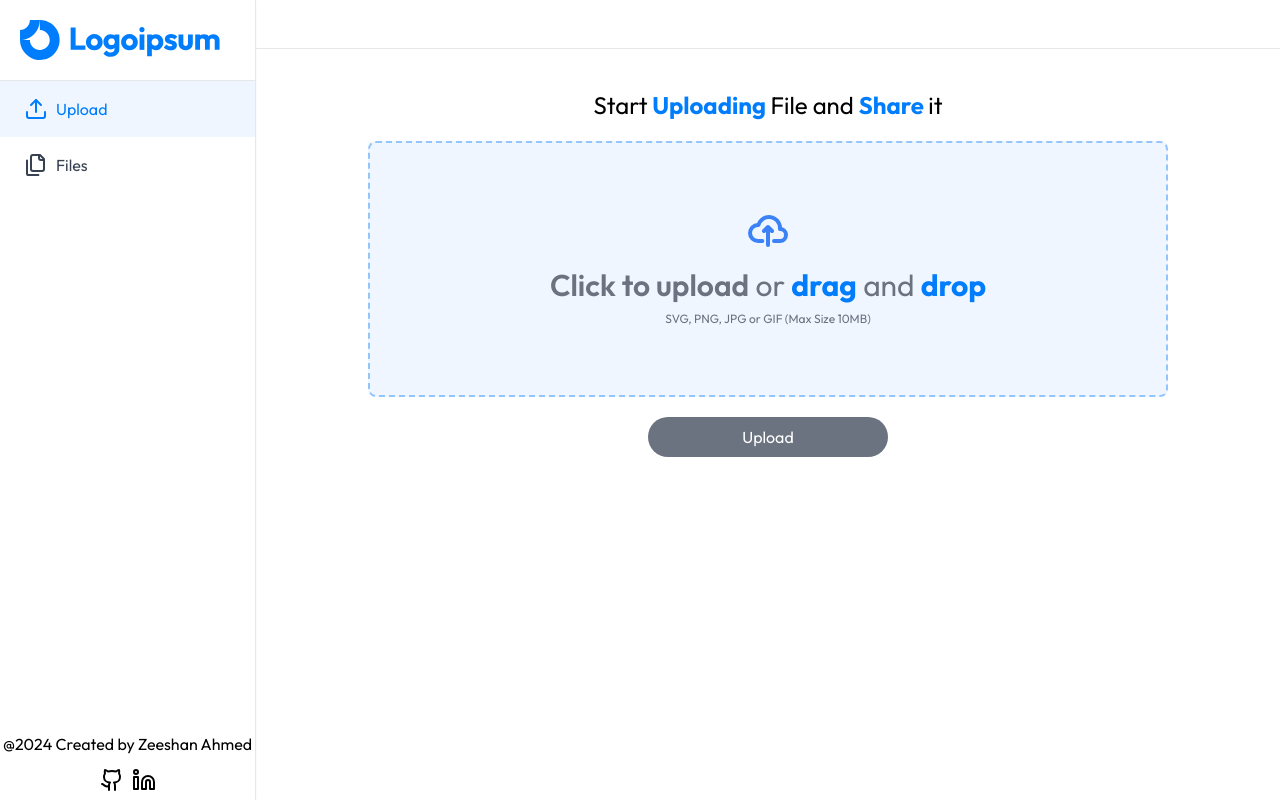
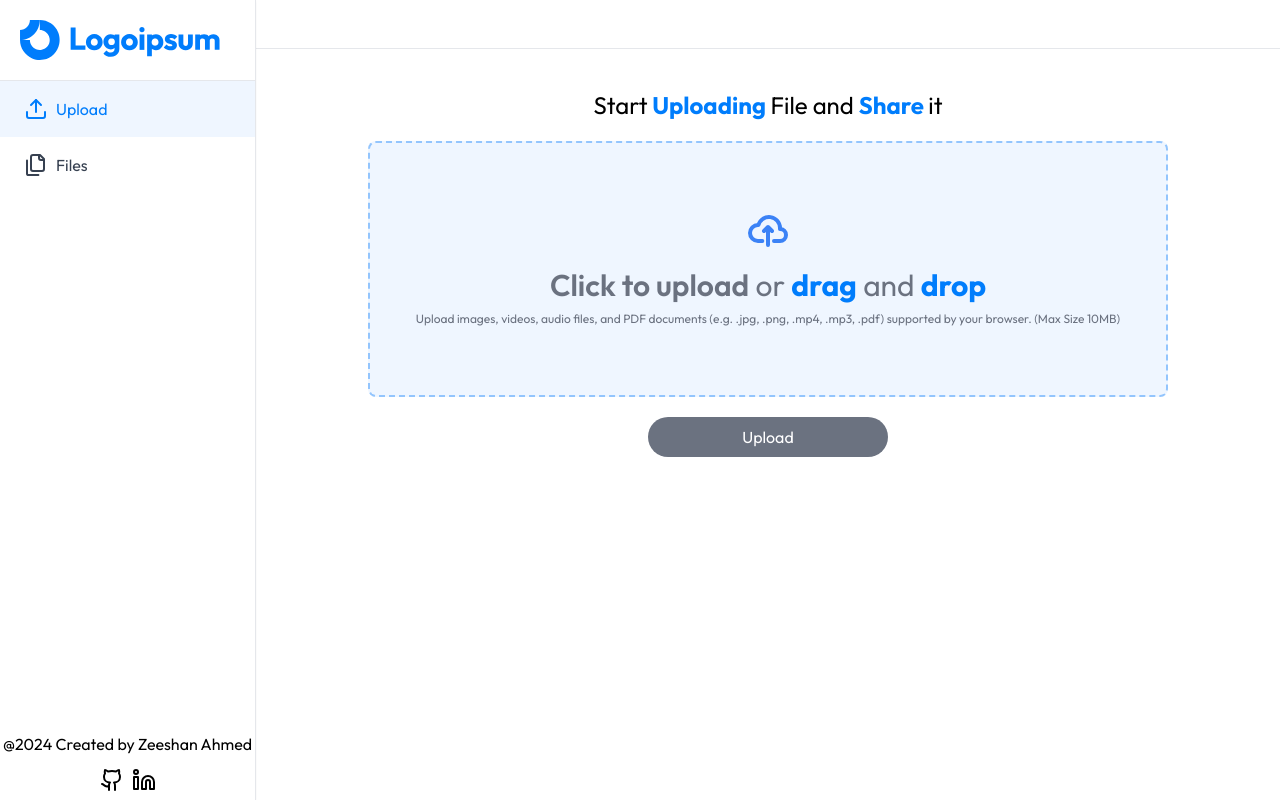
Before and after one commit to zeeshanahme-d/File-sharing-app-Next.js, a Next.js app: page /upload in a window 1280 px wide. Built offline with nearby package versions, Linux system fonts and the light colour scheme; no server answers.

Commit message:
fix: update upload file instructions to include supported file types

```diff
--- a/app/(dashboard)/(routes)/upload/_components/UploadFrom.jsx
+++ b/app/(dashboard)/(routes)/upload/_components/UploadFrom.jsx
@@ -63,7 +63,7 @@ const UploadFrom = ({ uploadBtnClick, progress }) => {
                     <p className="mb-2 text-xl lg:text-3xl text-gray-500 text-center">
                         <span className="font-semibold">Click to upload</span> or <strong className='text-primary'>drag</strong> and <strong className='text-primary'>drop</strong>
                     </p>
-                    <p className="text-xs text-gray-500 dark:text-gray-400">SVG, PNG, JPG or GIF (Max Size 10MB)</p>
+                    <p className="text-xs text-gray-500 dark:text-gray-400">Upload images, videos, audio files, and PDF documents (e.g. .jpg, .png, .mp4, .mp3, .pdf) supported by your browser. (Max Size 10MB)</p>
                 </label>
             </div>
 
```
